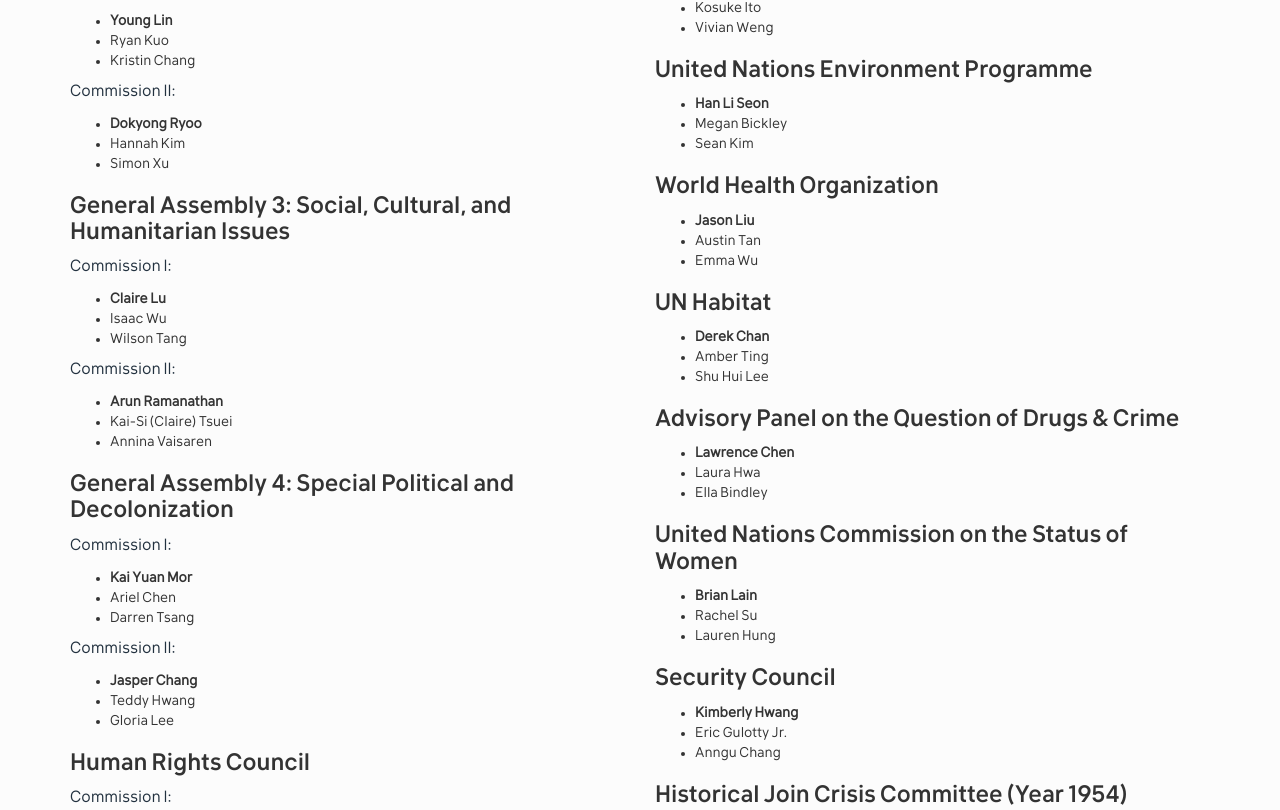
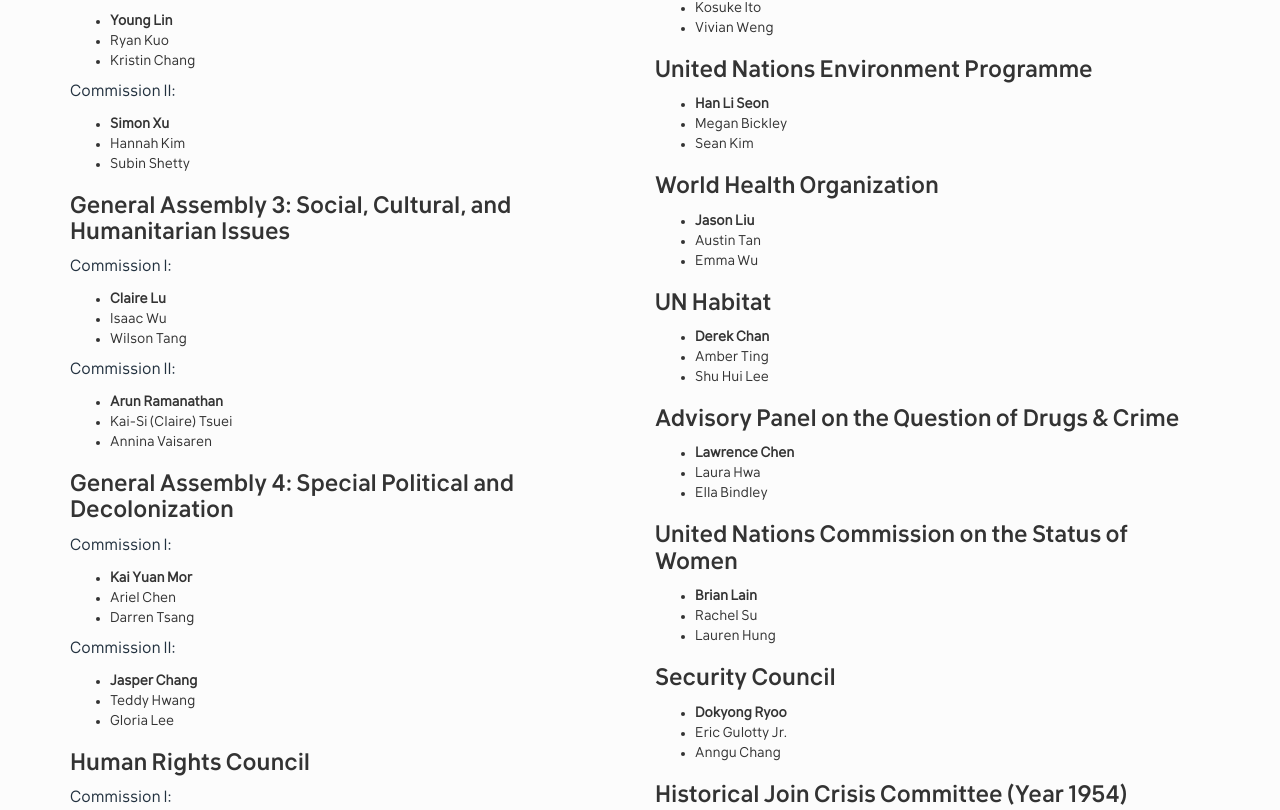
Before and after one commit to alexandernext/tasmun, a Jekyll site: the page built from officers.html, in a window 1280 px wide. Shown: the part 466-1276 px from the top of the page. Built offline with Jekyll 4.4.1, drawn with Linux system fonts in a browser that asks for light colours; some web fonts are replaced.

Commit message:
change officers

```diff
--- a/officers.html
+++ b/officers.html
@@ -16,9 +16,9 @@
     </ul>
     <p>Commission II:</p>
     <ul>
-      <li>Dokyong Ryoo</li>
+      <li>Simon Xu</li>
       <li>Hannah Kim</li>
-      <li>Simon Xu</li>
+      <li>Subin Shetty</li>
     </ul>
   </div>
   <div class="item">
@@ -134,7 +134,7 @@
   <div class="item">
     <h3 class="item-title">Security Council</h3>
     <ul>
-      <li>Kimberly Hwang</li>
+      <li>Dokyong Ryoo</li>
       <li>Eric Gulotty Jr.</li>
       <li>Anngu Chang</li>
     </ul>
```
